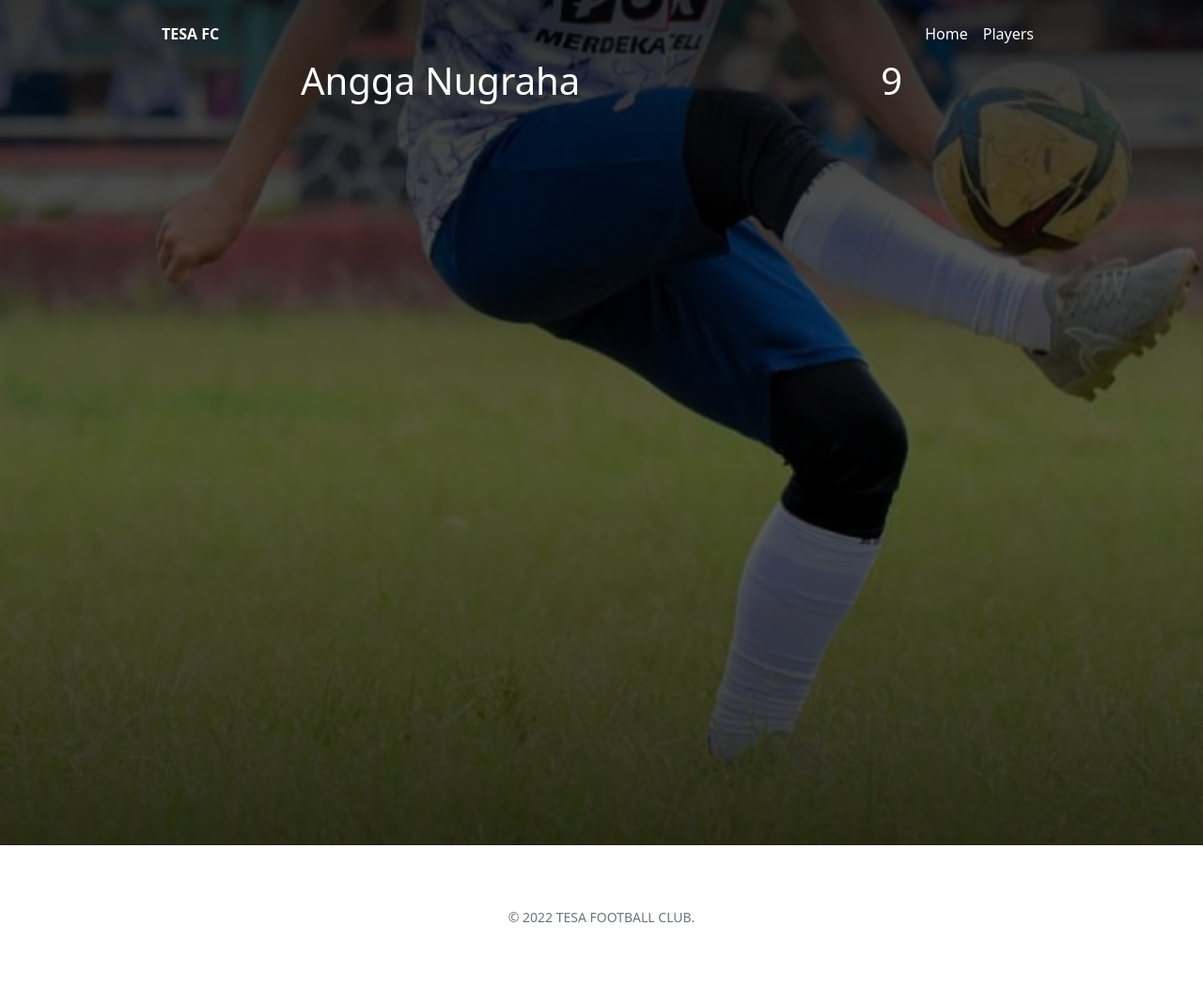
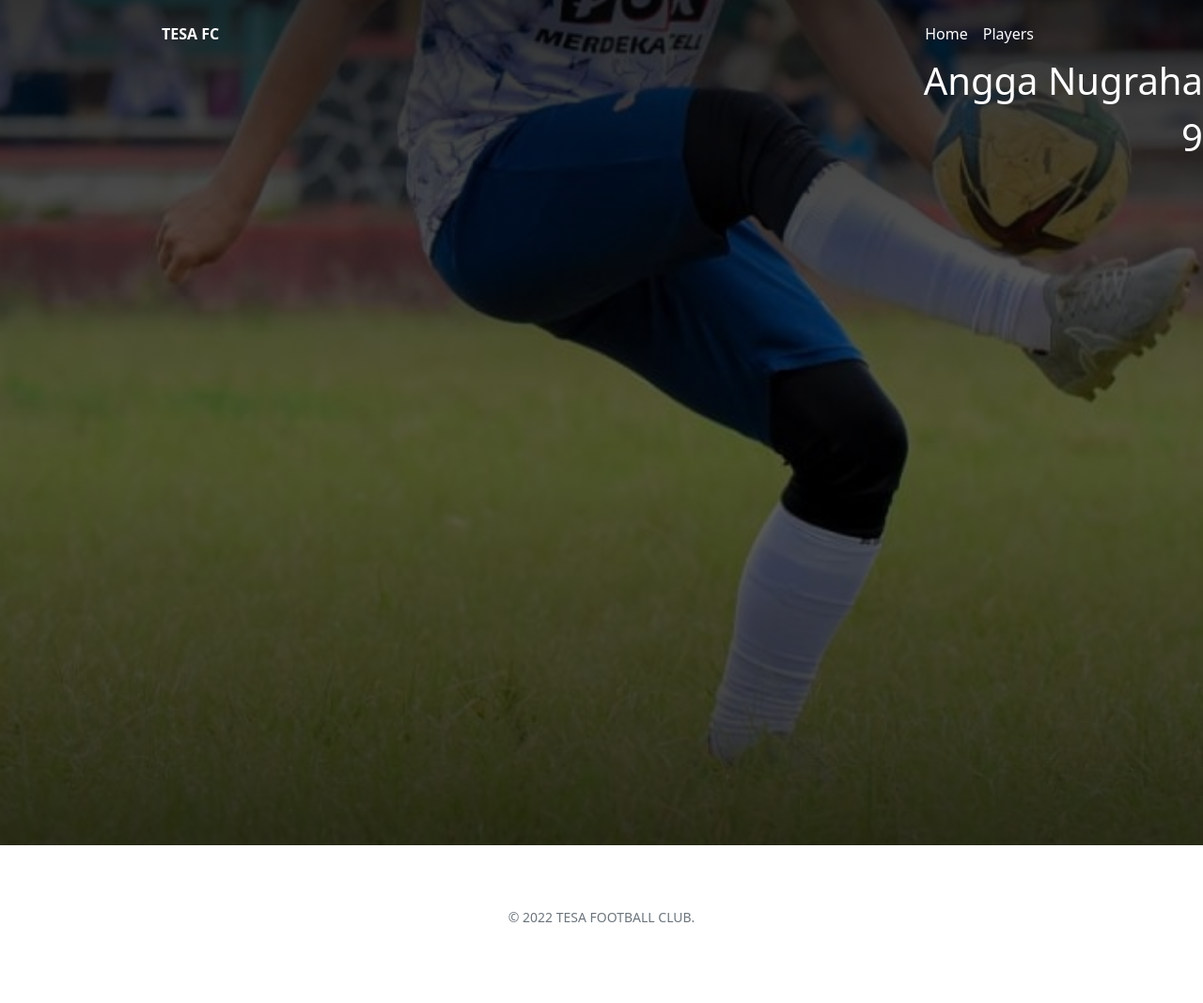
Before and after one commit to tesafc/www2, a Jekyll site: the page built from _players/angga-nugraha.md, in a window 1280 px wide. Shown: the whole page at 94% size. Built offline with Jekyll 4.4.1, drawn with Linux system fonts in a browser that asks for light colours.

Commit message:
Update header-player.html

```diff
--- a/_includes/header-player.html
+++ b/_includes/header-player.html
@@ -10,7 +10,7 @@
         </nav>
       </div>
     </div>
-    <div class="d-flex align-items-end justify-content-evenly">
+    <div class="d-flex flex-column align-items-end justify-content-center">
       <div>
         <span class="fs-1 text-capitalize">{{ page.title }}</span>
       </div>
```
